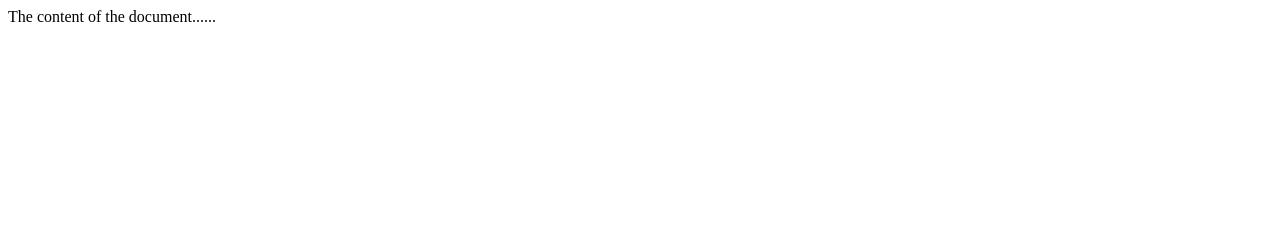
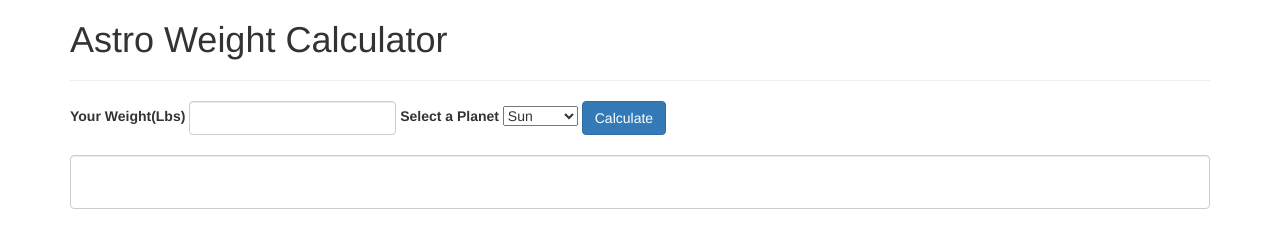
Before and after one commit to CSLedbetter/01-AstroWeightCalculator, a plain HTML site: page index.html in a window 1280 px wide. Drawn offline with nearby package versions, Linux system fonts and the light colour scheme.

Commit message:
added click handler and finished project

```diff
--- a/index.html
+++ b/index.html
@@ -1,11 +1,52 @@
 <!DOCTYPE html>
 <html>
+
 <head>
-<title>Title of the document</title>
+    <link rel="stylesheet" href="https://maxcdn.bootstrapcdn.com/bootstrap/3.3.7/css/bootstrap.min.css" integrity="sha384-BVYiiSIFeK1dGmJRAkycuHAHRg32OmUcww7on3RYdg4Va+PmSTsz/K68vbdEjh4u"
+        crossorigin="anonymous">
+    <title>Title of the document</title>
 </head>
 
 <body>
-The content of the document......
+    <div class="container">
+        <!-- Content here -->
+
+        <h1 class="mt-5"> Astro Weight Calculator</h1>
+
+        <hr>
+        <form class="form-inline">
+            <label for="yourWeight">Your Weight(Lbs)</label>
+
+            <input type="number" name="yourWeight" class="form-control mt-5 numbersOnly"></input>
+
+            <label for="planetSelect">Select a Planet</label>
+            <select id="planetSelect" class="mt-5">
+                <!--<option selected disabled>Choose one</option>
+                <option class="pluto">Pluto</option>
+                <option class="neptune">Neptune</option>
+                <option class="uranus">Uranus</option>
+                <option class="saturn">Saturn</option>
+                <option class="jupiter">Jupiter</option>
+                <option class="mars">Mars</option>
+                <option class="moon">Moon</option>
+                <option class="earth">Earth</option>
+                <option class="venus">Venus</option>
+                <option class="mercury">Mercury</option>
+                <option class="sun">Sun</option>-->
+            </select>
+            <button type="button" class="btn btn-primary mt-5 ml-3 mb-3">Calculate</button>
+        </form>
+        <br>
+        <div class="form-group">
+            <textarea style="resize:none" class="form-control mt-5 answer" id="exampleSelect2"></textarea>
+        </div>
+    </div>
+
+    <script src="https://code.jquery.com/jquery-3.2.1.min.js"></script>
+    <script src="index.js" type="text/javascript"></script>
+    <!--<script src="https://cdnjs.cloudflare.com/ajax/libs/tether/1.4.0/js/tether.min.js" integrity="sha384-DztdAPBWPRXSA/3eYEEUWrWCy7G5KFbe8fFjk5JAIxUYHKkDx6Qin1DkWx51bBrb" crossorigin="anonymous"></script>-->
+    <!--<script src="https://maxcdn.bootstrapcdn.com/bootstrap/4.0.0-alpha.6/js/bootstrap.min.js" integrity="sha384-vBWWzlZJ8ea9aCX4pEW3rVHjgjt7zpkNpZk+02D9phzyeVkE+jo0ieGizqPLForn" crossorigin="anonymous"></script>-->
+
 </body>
 
 </html>
--- a/index.js
+++ b/index.js
@@ -1,4 +1,4 @@
-$(document).on('ready', function() {
+$(document).ready(function () {
     var planets = [
         ['Pluto', 0.06],
         ['Neptune', 1.148],
@@ -12,4 +12,40 @@ $(document).on('ready', function() {
         ['Mercury', 0.377],
         ['Sun', 27.9]
     ];
+
+    planets = planets.reverse();
+
+    for (i = 0; i < planets.length; i++) {
+        $('#planetSelect').append('<option value=' + planets[i][1] + '>' + planets[i][0] + '</option>');
+    }
+
+
+
+
+    //     // 1. Assign the value property of the userWeight input element to a variable called userWeight.
+    //     // Hint: research and use the `.val` function.
+    $('button').on('click', function () {
+        var userWeight = $('input[name=yourWeight]').val();
+
+        //     // 2. Assign the selected option text of the planets select element to a variable called planetName.
+        //     // Hint: use Google to search "how to grab the text of a selected option using jQuery"
+
+        var planetName = $('#planetSelect :selected').text();
+
+        //     // 3. Assign the selected option value of the planets select element to a variable called planetMultiplier.
+        //     // Hint: use Google to search "how to grab the value of a selected option using jQuery"
+        var planetMultiplier = $('#planetSelect :selected').val();
+
+        //     // 4. Calculate the users weight and store in a variable called userWeight.
+        //     // Hint: use the * operator
+        var newWeight = userWeight * planetMultiplier;
+
+        //     // 5. Set the text of your output element to be the value of the planetWeight variable.
+        //     // Hint: use the `.text` function.
+        $('.answer').text("If you were on " + planetName + "," + " you would weight " + newWeight.toFixed(2) + "lbs!");
     });
+$('.numbersOnly').keyup(function () {
+    this.value = this.value.replace(/[^0-9\.]/g,'');
+})
+
+});
```
Also changed, not shown: index.css (added). Lines whose indentation alone changed are shown as unchanged.
